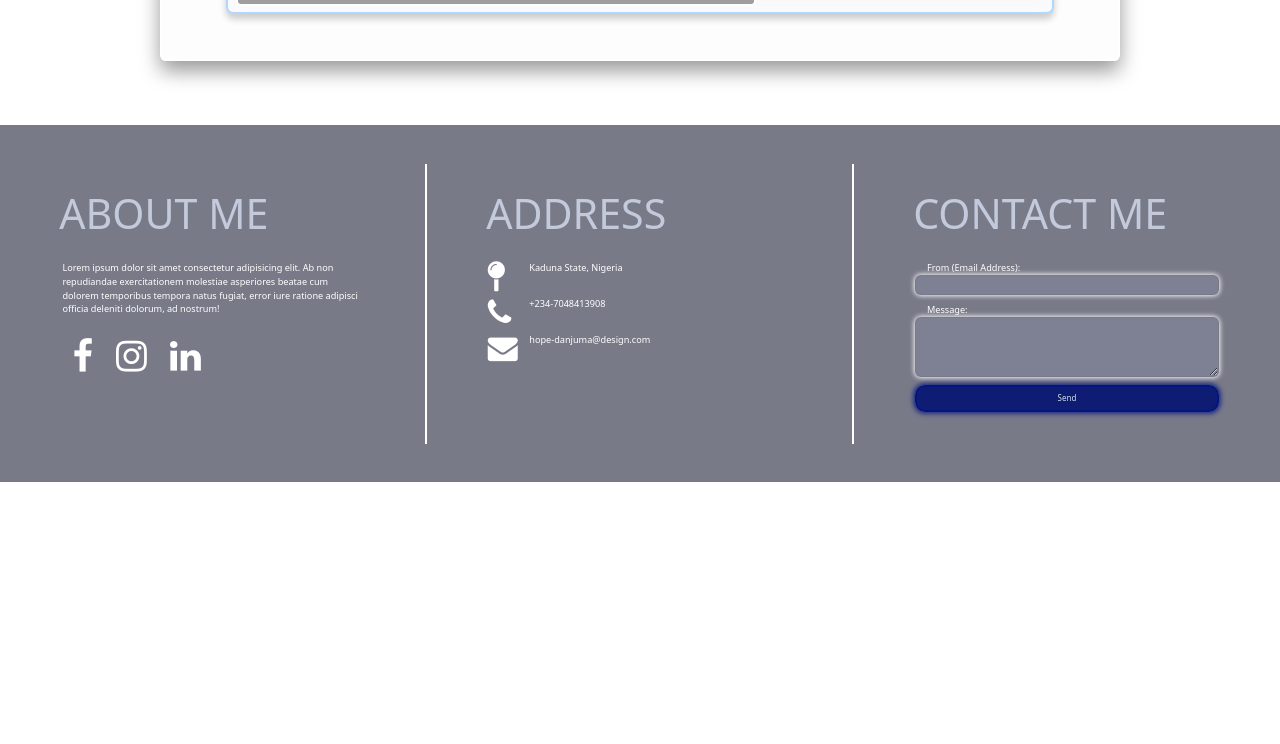
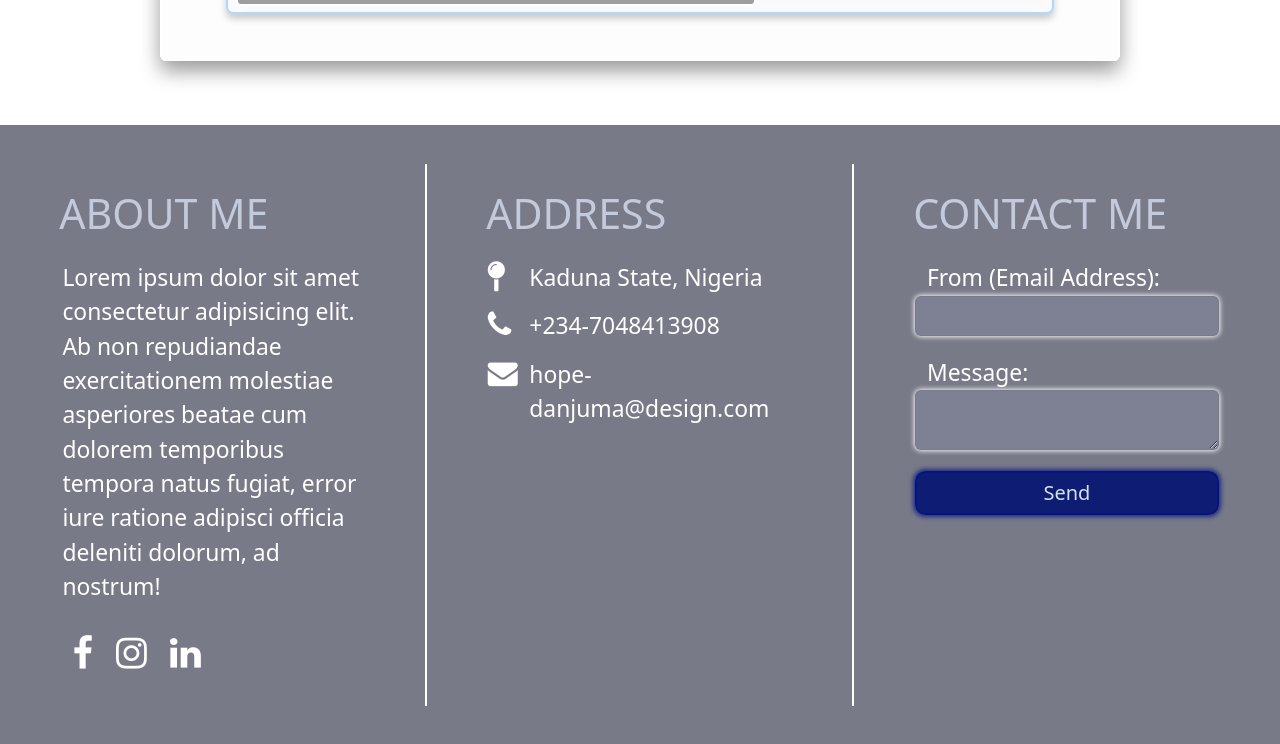
Before and after one commit to CreativeJoe2010/Portfolio-Project, a plain HTML site: page index.html in a window 1280 px wide. Shown: the part 4498-5242 px from the top of the page. Before the commit the page ends 4980 px from the top, so only its background shows below. Drawn offline with nearby package versions, Linux system fonts and the light colour scheme; grey boxes are pictures that could not be loaded; a web font is replaced by a local one.

Commit message:
Update styles.css

```diff
--- a/styles.css
+++ b/styles.css
@@ -975,7 +975,7 @@ footer {
     flex-direction: column;
     padding: 2% 3%;
     gap: 1.25ch;
-    font-size: 8px !important;
+    font-size: 20px !important;
 }
 
 .contact-me {
```
